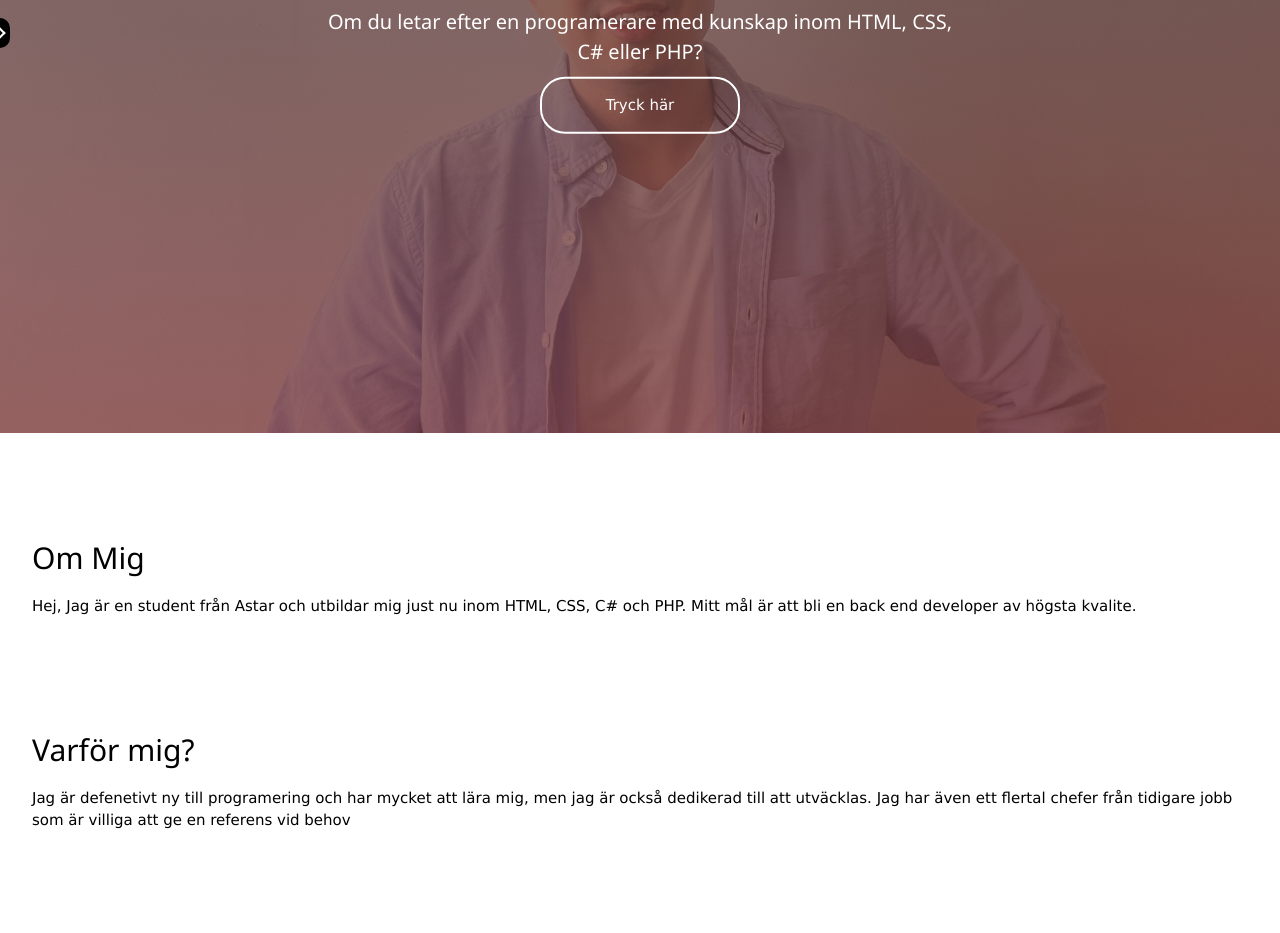
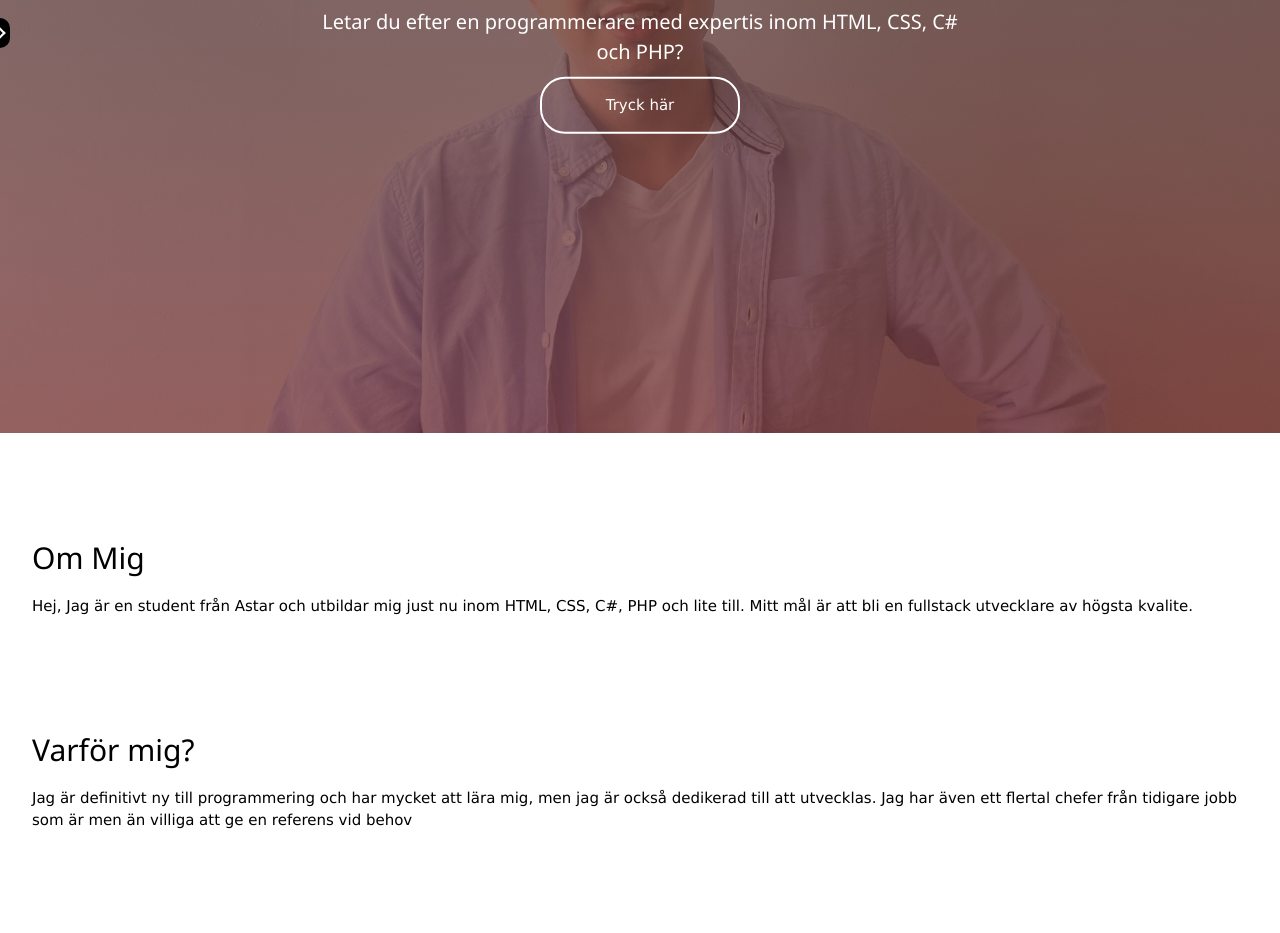
Before and after one commit to gyfrtt/gyfrtt.github.io, a plain HTML site: page index.html in a window 1280 px wide. Shown: the part 367-1300 px from the top of the page. Drawn offline with nearby package versions, Linux system fonts and the light colour scheme.

Commit message:
Update index.html

```diff
--- a/index.html
+++ b/index.html
@@ -26,8 +26,7 @@
             <!-- Centered content container -->
             <div class="centered-content">
                 <h1>Intro</h1>
-                <h4>Om du letar efter en programerare med kunskap
-                  inom HTML, CSS, C# eller PHP?</h4>
+                <h4>Letar du efter en programmerare med expertis inom HTML, CSS, C# och PHP?</h4>
                 <div>
                     <button type="button" onclick="scrollToSection('about')"><span class="special"></span>Tryck här</button>
                 </div>
@@ -49,15 +48,14 @@
         <div class="main-content">
             <section id="about" class="animated-section">
                 <h2>Om Mig</h2>
-                <p>Hej, Jag är en student från Astar och utbildar mig just nu inom HTML, CSS, C# och PHP.
-                    Mitt mål är att bli en back end developer av högsta kvalite.
+                <p>Hej, Jag är en student från Astar och utbildar mig just nu inom HTML, CSS, C#, PHP och lite till. Mitt mål är att bli en fullstack utvecklare av högsta kvalite.
                 </p>
             </section>
 
             <section id="services" class="animated-section">
                 <h2>Varför mig?</h2>
-                <p>Jag är defenetivt ny till programering och har mycket att lära mig, men jag är också dedikerad till att utväcklas.
-                    Jag har även ett flertal chefer från tidigare jobb som är villiga att ge en referens vid behov</p>
+                <p>Jag är definitivt ny till programmering och har mycket att lära mig, men jag är också dedikerad
+                    till att utvecklas. Jag har även ett flertal chefer från tidigare jobb som är men än villiga att ge en referens vid behov</p>
             </section>
 
             <section id="contact" class="animated-section">
```
